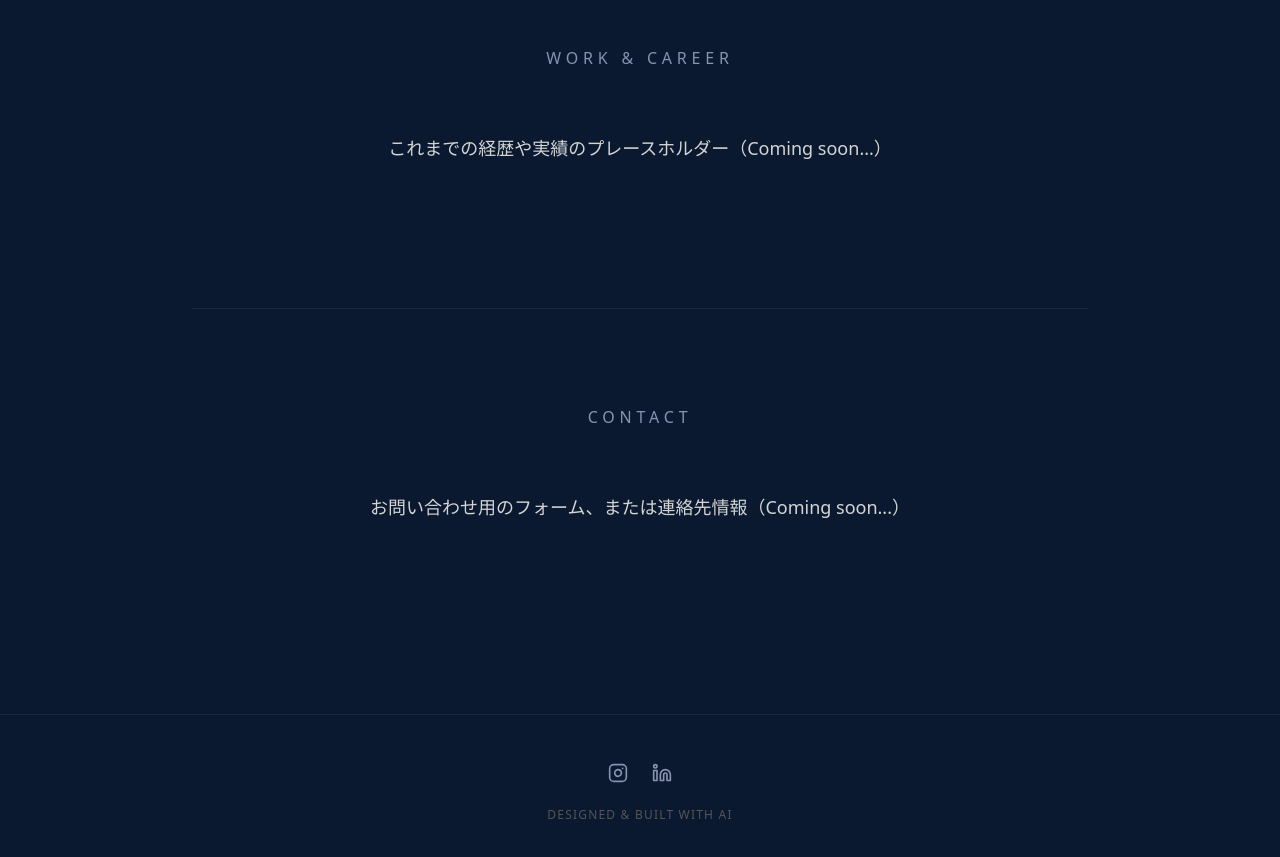
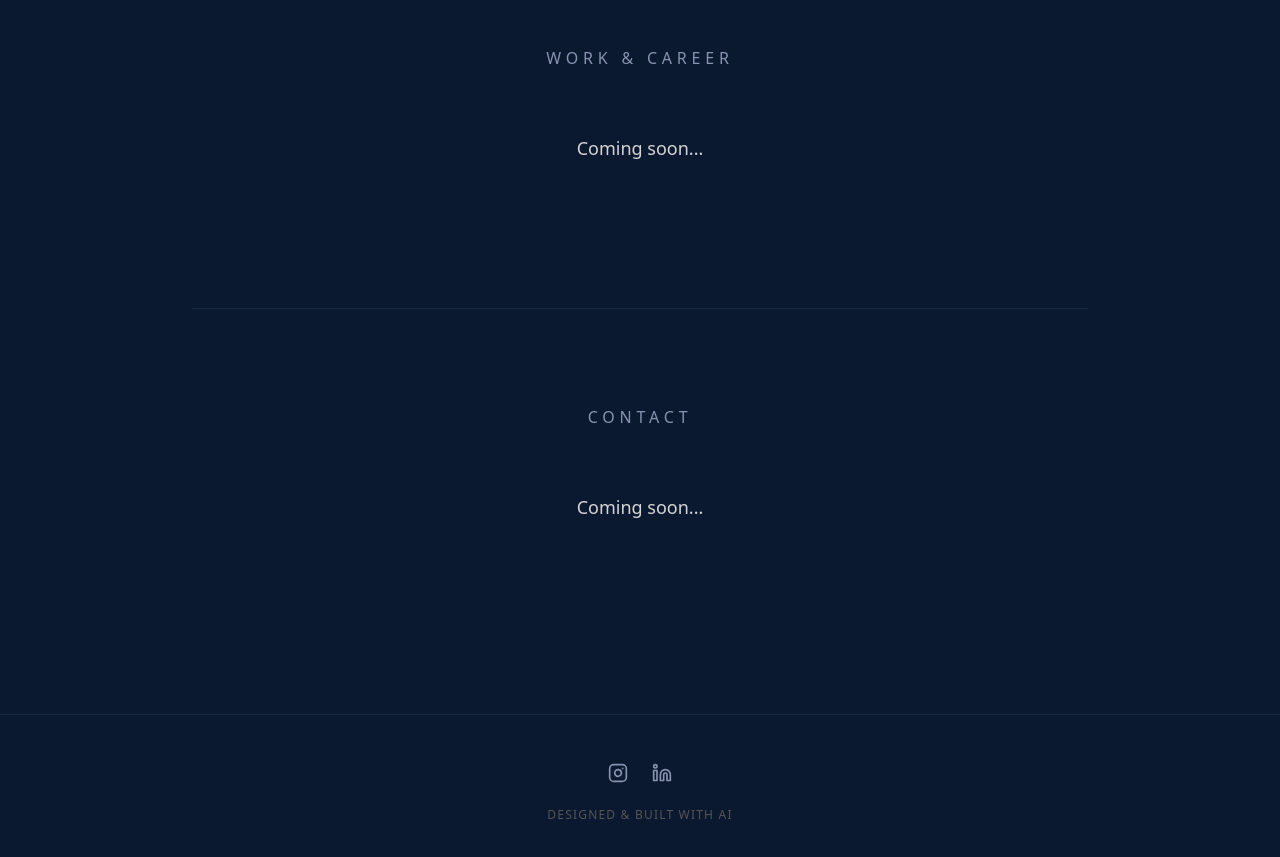
Before and after one commit to masakikono/masaki-portfolio, a Next.js app: page / in a window 1280 px wide. Shown: the part 2300-3157 px from the top of the page. Built offline with nearby package versions, Linux system fonts and the light colour scheme.

Commit message:
chore: clean placeholders to just coming soon

```diff
--- a/src/i18n/translations.ts
+++ b/src/i18n/translations.ts
@@ -17,11 +17,11 @@ export const translations = {
     },
     work: {
       title: "WORK & CAREER",
-      content: "これまでの経歴や実績のプレースホルダー（Coming soon...）"
+      content: "Coming soon..."
     },
     contact: {
       title: "CONTACT",
-      content: "お問い合わせ用のフォーム、または連絡先情報（Coming soon...）"
+      content: "Coming soon..."
     },
     footer: {
       builtWith: "Designed & Built with AI"
@@ -45,11 +45,11 @@ export const translations = {
     },
     work: {
       title: "WORK & CAREER",
-      content: "Work history and achievements placeholder (Coming soon...)"
+      content: "Coming soon..."
     },
     contact: {
       title: "CONTACT",
-      content: "Contact form or details placeholder (Coming soon...)"
+      content: "Coming soon..."
     },
     footer: {
       builtWith: "Designed & Built with AI"
```
